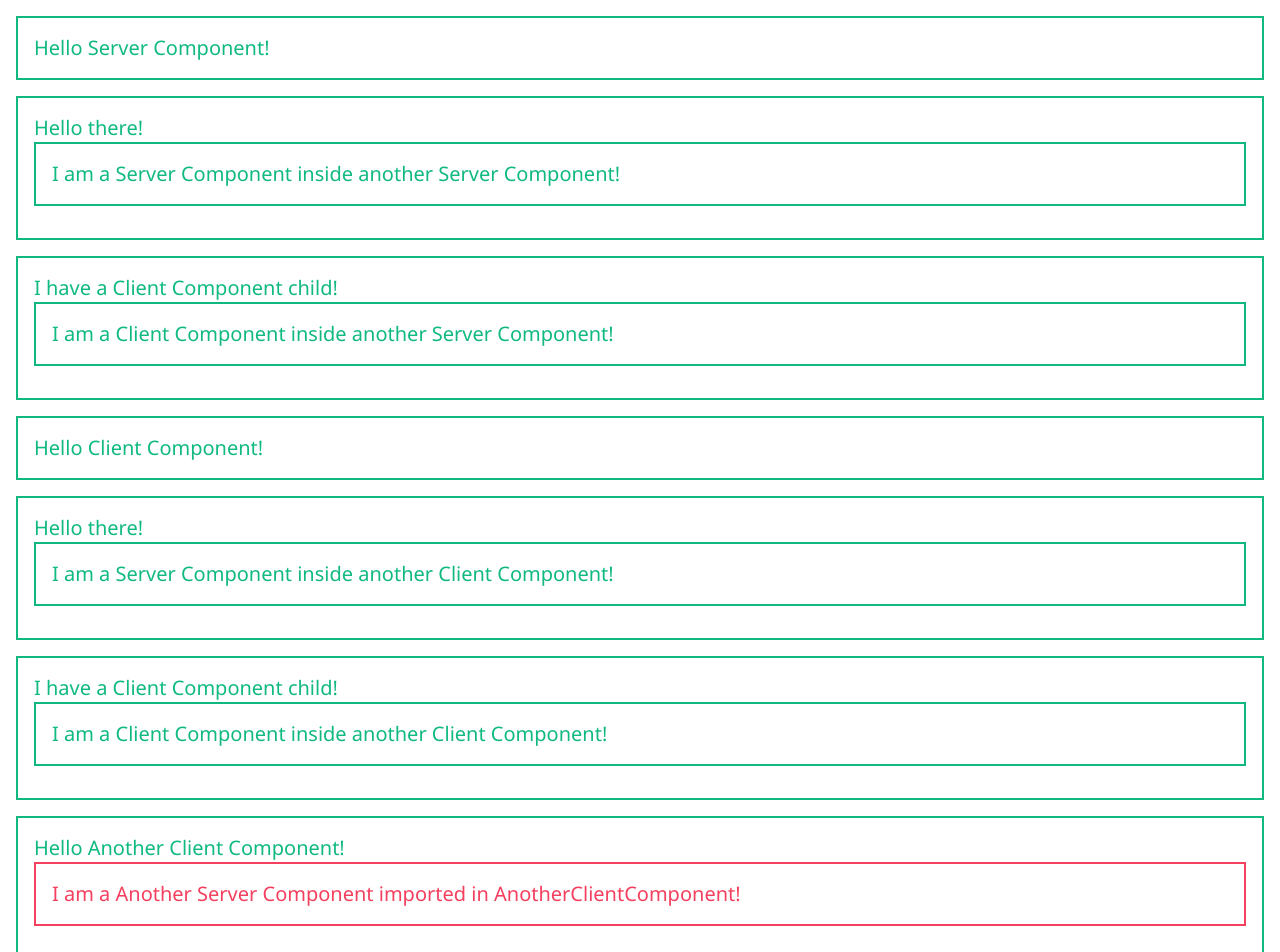
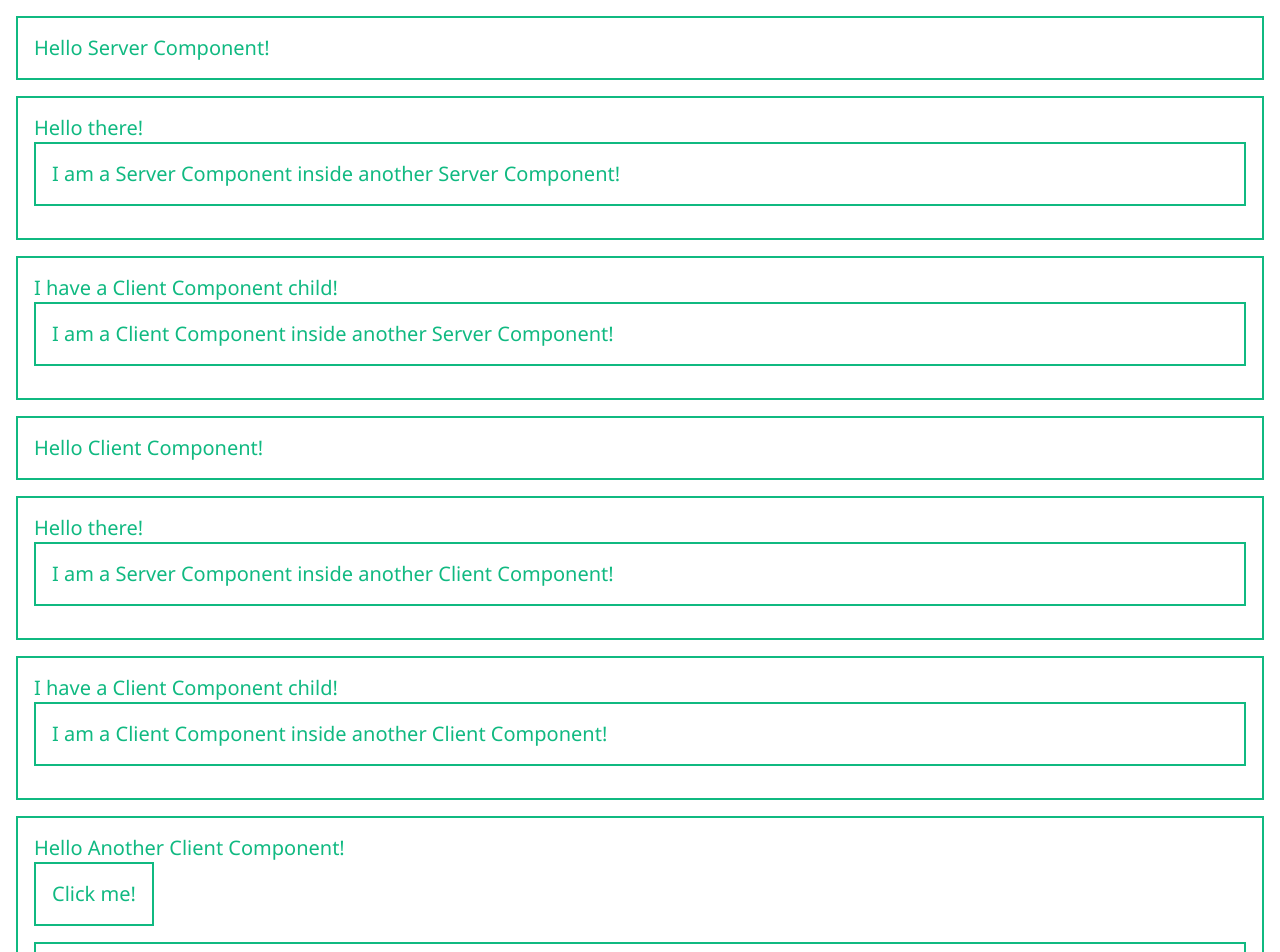
Before and after one commit to cwallervand/rsc-workshop, a Next.js app: page / in a window 1280 px wide. Shown: the top 952 px of the page. Built offline with nearby package versions, Linux system fonts and the light colour scheme.

Commit message:
Forbedrer eksempler client vs server

```diff
--- a/src/app/page.tsx
+++ b/src/app/page.tsx
@@ -1,4 +1,5 @@
 import { AnotherClientComponent } from "~/components/anotherClientComponent";
+import { AnotherServerComponent } from "~/components/anotherServerComponent";
 import { ClientComponent } from "~/components/clientComponent";
 import { ServerComponent } from "~/components/serverComponent";
 
@@ -21,7 +22,9 @@ export default async function HomePage() {
         <ClientComponent message="I have a Client Component child!">
           <ClientComponent message="I am a Client Component inside another Client Component!" />
         </ClientComponent>
-        <AnotherClientComponent />
+        <AnotherClientComponent
+          slot={<AnotherServerComponent message="I am Another Server Component passed as a prop to Another Client Component!" />}
+        />
       </section>
     </main>
   );
--- a/src/components/anotherClientComponent.tsx
+++ b/src/components/anotherClientComponent.tsx
@@ -1,17 +1,29 @@
 "use client";
+import { type ReactNode, useState } from "react";
+
 
 import { AnotherServerComponent } from "~/components/anotherServerComponent";
+import { useComponentTypeClass } from "~/components/utils/useComponentTypeClass";
 
 type AnotherClientComponentProps = {
   message?: string;
+  slot: ReactNode
 }
 
-export const AnotherClientComponent = ({ message = "Hello Another Client Component!" }: AnotherClientComponentProps) => {
-  console.log("### ClientComponent ###");
+export const AnotherClientComponent = ({ message = "Hello Another Client Component!", slot }: AnotherClientComponentProps) => {
+  console.log("### AnotherClientComponent ###");
+  const componentTypeClass = useComponentTypeClass();
+  const [renderAnotherServerComponent, setRenderAnotherServerComponent] = useState(false);
   return (
-    <div className="client">
+    <div className={componentTypeClass}>
       <p>{message}</p>
-      <AnotherServerComponent message="I am a Another Server Component imported in AnotherClientComponent!" />
+      <div>
+        <button className="client" onClick={() => setRenderAnotherServerComponent(true)}>
+          Click me!
+        </button>
+      </div>
+      {slot}
+      {renderAnotherServerComponent && <AnotherServerComponent message="I am a Another Server Component imported in AnotherClientComponent!" />}
     </div>
   );
 };
--- a/src/components/anotherServerComponent.tsx
+++ b/src/components/anotherServerComponent.tsx
@@ -1,4 +1,7 @@
 import React from "react";
+
+import { getComponentTypeClass } from "~/components/utils/componentTypeUtils";
+
 
 type AnotherServerComponentProps = {
   message?: string;
@@ -8,7 +11,7 @@ type AnotherServerComponentProps = {
 export const AnotherServerComponent = ({ message = "Hello Another Server Component!", children }: AnotherServerComponentProps) => {
   console.log("### AnotherServerComponent ###");
   return (
-    <div className="server">
+    <div className={getComponentTypeClass}>
       <p>{message}</p>
       {children}
     </div>
--- a/src/components/clientComponent.tsx
+++ b/src/components/clientComponent.tsx
@@ -1,4 +1,6 @@
 "use client";
+
+import { useComponentTypeClass } from "~/components/utils/useComponentTypeClass";
 
 type ClientComponentProps = {
   message?: string;
@@ -7,8 +9,9 @@ type ClientComponentProps = {
 
 export const ClientComponent = ({ message = "Hello Client Component!", children }: ClientComponentProps) => {
   console.log("### ClientComponent ###");
+  const componentTypeClass = useComponentTypeClass();
   return (
-    <div className="client">
+    <div className={componentTypeClass}>
       <p>{message}</p>
       {children}
     </div>
--- a/src/components/serverComponent.tsx
+++ b/src/components/serverComponent.tsx
@@ -1,4 +1,6 @@
 import React from "react";
+
+import { getComponentTypeClass } from "~/components/utils/componentTypeUtils";
 
 type ServerComponentProps = {
   message?: string;
@@ -8,9 +10,9 @@ type ServerComponentProps = {
 export const ServerComponent = ({ message = "Hello Server Component!", children }: ServerComponentProps) => {
   console.log("### ServerComponent ###");
   return (
-    <div className={typeof window === "undefined" ? "server" : "client"}>
-      <p>{message}</p>
+    <div className={getComponentTypeClass}>
+      <p>{message}</p >
       {children}
-    </div>
+    </div >
   );
 };
```
